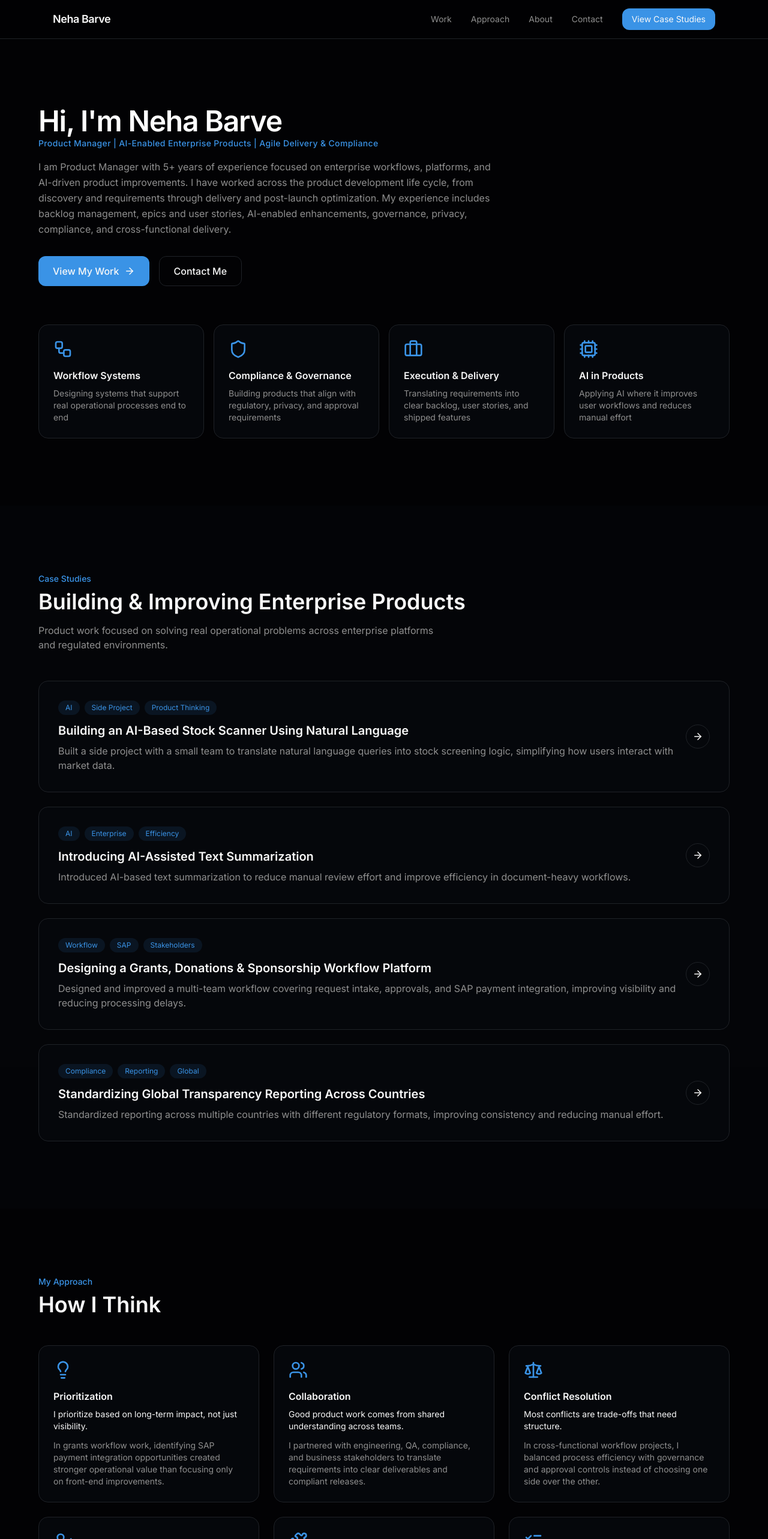
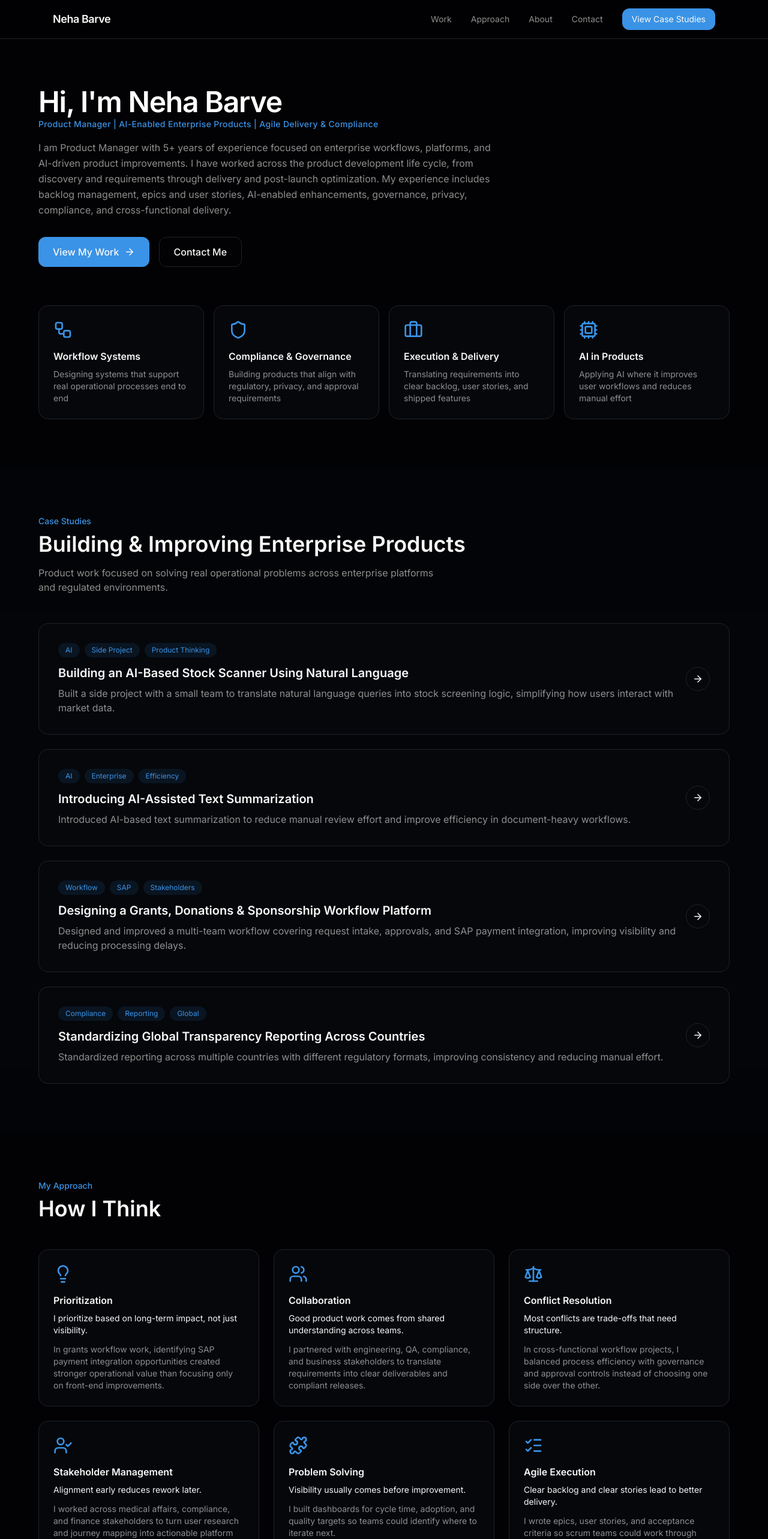
Before and after one commit to Nehabarve/neha-barve-portfolio, a Next.js app: page / in a window 1280 px wide. Shown: the top 2566 px of the page at 60% size. Built offline with nearby package versions, Linux system fonts and the light colour scheme.

Commit message:
Update page.tsx

```diff
--- a/app/page.tsx
+++ b/app/page.tsx
@@ -119,7 +119,7 @@ export default function Home() {
   return (
     <main className="min-h-screen">
       {/* Hero Section */}
-      <section className="px-6 py-20 lg:py-28">
+      <section className="px-6 py-16 lg:py-20">
         <div className="max-w-6xl mx-auto">
           <div className="max-w-3xl animate-fade-in">
 
@@ -166,7 +166,7 @@ export default function Home() {
       </section>
 
       {/* Featured Case Studies */}
-      <section id="work" className="px-6 py-20 lg:py-28 bg-card/50">
+      <section id="work" className="px-6 py-16 lg:py-20 bg-card/50">
         <div className="max-w-6xl mx-auto">
           <div className="mb-12 animate-fade-in">
          <p className="text-primary text-sm font-medium mb-2">Case Studies</p>
@@ -213,7 +213,7 @@ export default function Home() {
       </section>
 
       {/* How I Think */}
-      <section id="approach" className="px-6 py-20 lg:py-28">
+      <section id="approach" className="px-6 py-16 lg:py-20">
         <div className="max-w-6xl mx-auto">
           <div className="mb-12 animate-fade-in">
             <p className="text-primary text-sm font-medium mb-2">My Approach</p>
@@ -237,7 +237,7 @@ export default function Home() {
       </section>
 
       {/* Additional Work */}
-      <section className="px-6 py-20 lg:py-28 bg-card/50">
+      <section className="px-6 py-16 lg:py-20 bg-card/50">
         <div className="max-w-6xl mx-auto">
           <div className="mb-12 animate-fade-in">
             <p className="text-primary text-sm font-medium mb-2">More Projects</p>
@@ -269,7 +269,7 @@ export default function Home() {
       </section>
 
       {/* About Preview */}
-      <section className="px-6 py-20 lg:py-28">
+      <section className="px-6 py-16 lg:py-20">
         <div className="max-w-6xl mx-auto">
           <div className="max-w-3xl animate-fade-in">
             <p className="text-primary text-sm font-medium mb-2">Background</p>
@@ -289,7 +289,7 @@ export default function Home() {
       </section>
 
       {/* Contact Preview */}
-      <section className="px-6 py-20 lg:py-28 bg-card/50">
+      <section className="px-6 py-16 lg:py-20 bg-card/50">
         <div className="max-w-6xl mx-auto">
           <div className="max-w-3xl animate-fade-in">
             <p className="text-primary text-sm font-medium mb-2">Get in Touch</p>
```
